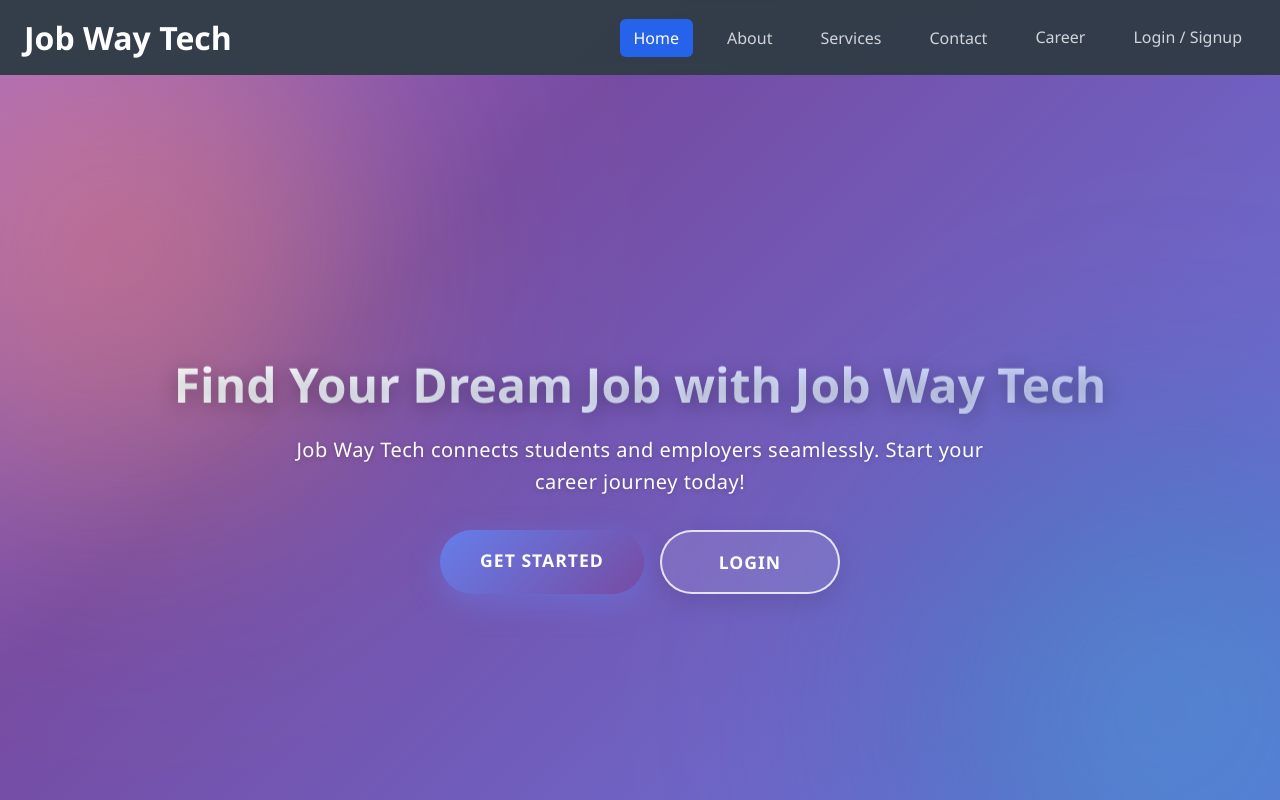
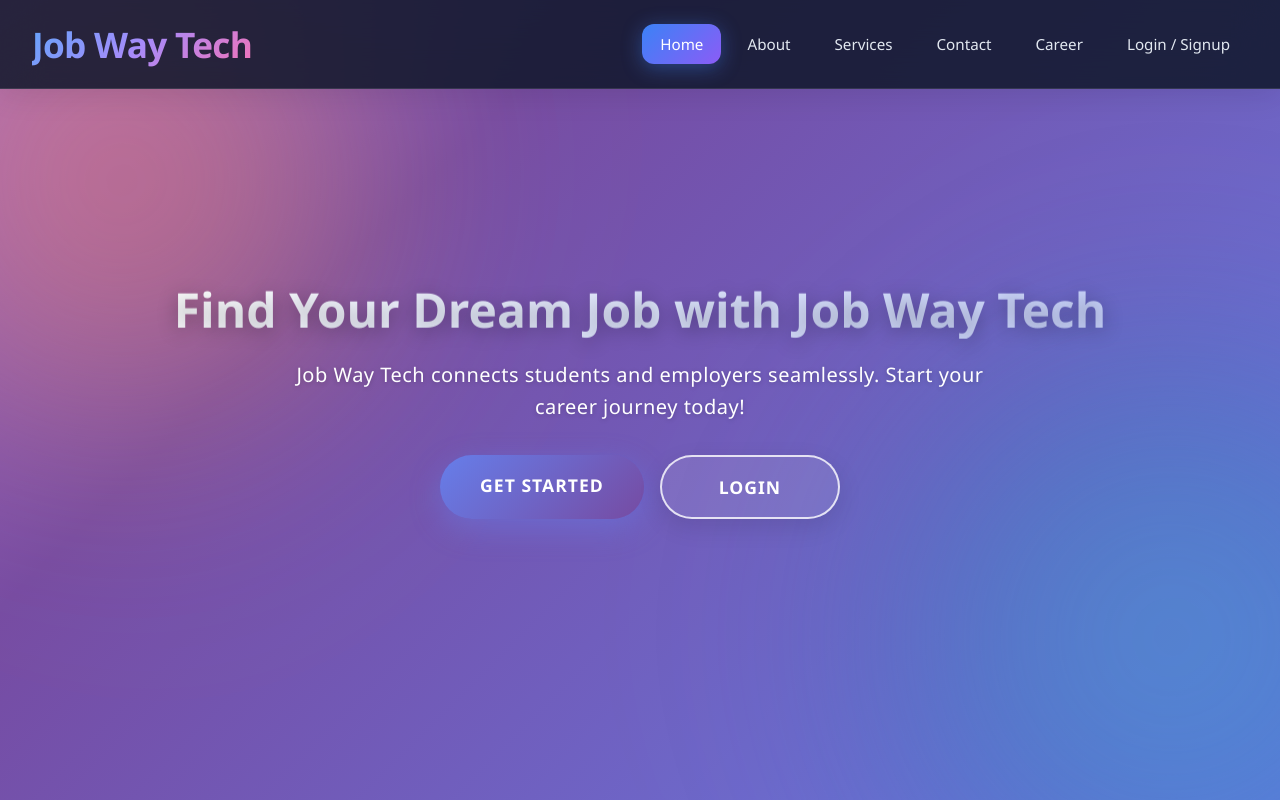
Before and after one commit to Jobwaytech/sitev1, a React (Create React App) app: page / in a window 1280 px wide. Shown: the top 800 px of the page. Built offline with nearby package versions, Linux system fonts and the light colour scheme.

Commit message:
Update Navbar.css

```diff
--- a/src/css/Navbar.css
+++ b/src/css/Navbar.css
@@ -1,12 +1,23 @@
-/* 🌙 Navbar */
+/* 🌙 Enhanced Navbar */
         .navbar {
-  background: rgba(31, 41, 55, 0.9);
-  backdrop-filter: blur(6px);
-  padding: 12px 24px;
-  position: sticky;
+            background: rgba(15, 23, 42, 0.85);
+            backdrop-filter: blur(20px);
+            -webkit-backdrop-filter: blur(20px);
+            padding: 16px 32px;
+            position: fixed;
             top: 0;
+            left: 0;
+            right: 0;
             z-index: 1000;
-  transition: all 0.3s ease;
+            transition: all 0.4s cubic-bezier(0.4, 0, 0.2, 1);
+            border-bottom: 1px solid rgba(255, 255, 255, 0.1);
+            box-shadow: 0 4px 32px rgba(0, 0, 0, 0.1);
+        }
+
+        .navbar.scrolled {
+            background: rgba(15, 23, 42, 0.95);
+            padding: 12px 32px;
+            box-shadow: 0 8px 32px rgba(0, 0, 0, 0.2);
         }
 
         /* 🔧 Container */
@@ -14,103 +25,255 @@
             display: flex;
             justify-content: space-between;
             align-items: center;
-  max-width: 1280px;
+            max-width: 1400px;
             margin: 0 auto;
         }
 
-/* 🖋 Logo */
+        /* 🖋 Enhanced Logo */
         .logo {
-  font-size: 2rem;
-  font-weight: bold;
-  color: #fff;
+            font-size: 2.2rem;
+            font-weight: 800;
+            background: linear-gradient(135deg, #60a5fa, #a78bfa, #f472b6);
+            -webkit-background-clip: text;
+            -webkit-text-fill-color: transparent;
+            background-clip: text;
             cursor: pointer;
+            transition: all 0.3s ease;
+            letter-spacing: -0.02em;
         }
 
-/* 🧭 Links */
+        .logo:hover {
+            transform: scale(1.05);
+            filter: brightness(1.2);
+        }
+
+        /* 🧭 Enhanced Links */
         .nav-links {
             display: flex;
             align-items: center;
-  gap: 20px;
-  transition: all 0.3s ease-in-out;
+            gap: 8px;
+            transition: all 0.4s cubic-bezier(0.4, 0, 0.2, 1);
         }
 
         .nav-links a,
         .nav-links .scroll-link {
-  color: #d1d5db;
-  font-size: 1rem;
+            color: #e2e8f0;
+            font-size: 0.95rem;
             font-weight: 500;
-  padding: 8px 14px;
-  border-radius: 6px;
-  transition: background 0.3s ease, color 0.3s ease, transform 0.2s ease;
+            padding: 10px 18px;
+            border-radius: 12px;
+            transition: all 0.3s cubic-bezier(0.4, 0, 0.2, 1);
             text-decoration: none;
             cursor: pointer;
             background: transparent;
             border: none;
+            position: relative;
+            overflow: hidden;
+        }
+
+        .nav-links a::before,
+        .nav-links .scroll-link::before {
+            content: '';
+            position: absolute;
+            top: 0;
+            left: -100%;
+            width: 100%;
+            height: 100%;
+            background: linear-gradient(90deg, transparent, rgba(255, 255, 255, 0.1), transparent);
+            transition: left 0.5s ease;
+        }
+
+        .nav-links a:hover::before,
+        .nav-links .scroll-link:hover::before {
+            left: 100%;
+            text-decoration: none;
         }
 
         .nav-links a:hover,
         .nav-links .scroll-link:hover {
-  background: rgba(255, 255, 255, 0.12);
+            background: rgba(255, 255, 255, 0.08);
             color: #ffffff;
-  transform: translateY(-1px);
+            transform: translateY(-2px);
+            box-shadow: 0 4px 20px rgba(96, 165, 250, 0.3);
+            text-decoration: none;
         }
 
         .nav-links .active {
-  background-color: #2563eb;
+            background: linear-gradient(135deg, #3b82f6, #8b5cf6);
             color: #ffffff;
+            box-shadow: 0 4px 20px rgba(59, 130, 246, 0.4);
         }
 
-/* 🔓 Logout */
+        .nav-links .active:hover {
+            background: linear-gradient(135deg, #2563eb, #7c3aed);
+            transform: translateY(-2px);
+            box-shadow: 0 6px 25px rgba(59, 130, 246, 0.5);
+            text-decoration: none;
+        }
+
+        /* 🔓 Enhanced Logout */
         .logout-btn {
-  background-color: #ef4444;
+            background: linear-gradient(135deg, #ef4444, #dc2626);
             color: white;
             border: none;
-  padding: 8px 14px;
-  border-radius: 6px;
+            padding: 10px 18px;
+            border-radius: 12px;
             cursor: pointer;
-  font-weight: 500;
-  transition: background 0.3s, transform 0.2s;
+            font-weight: 600;
+            font-size: 0.95rem;
+            transition: all 0.3s cubic-bezier(0.4, 0, 0.2, 1);
+            box-shadow: 0 4px 20px rgba(239, 68, 68, 0.3);
+            position: relative;
+            overflow: hidden;
+        }
+
+        .logout-btn::before {
+            content: '';
+            position: absolute;
+            top: 0;
+            left: -100%;
+            width: 100%;
+            height: 100%;
+            background: linear-gradient(90deg, transparent, rgba(255, 255, 255, 0.2), transparent);
+            transition: left 0.5s ease;
+        }
+
+        .logout-btn:hover::before {
+            left: 100%;
+            text-decoration: none;
         }
 
         .logout-btn:hover {
-  background-color: #dc2626;
-  transform: translateY(-1px);
+            background: linear-gradient(135deg, #dc2626, #b91c1c);
+            transform: translateY(-2px);
+            box-shadow: 0 6px 25px rgba(239, 68, 68, 0.4);
+            text-decoration: none;
         }
 
-/* 🍔 Hamburger */
+        .logout-btn:active {
+            transform: translateY(0);
+        }
+
+        /* 🍔 Enhanced Hamburger */
         .hamburger {
             display: none;
-  font-size: 2rem;
+            font-size: 1.8rem;
             background: none;
             border: none;
-  color: #fff;
+            color: #e2e8f0;
             cursor: pointer;
+            padding: 8px;
+            border-radius: 8px;
+            transition: all 0.3s ease;
+            position: relative;
         }
 
-/* 📱 Responsive */
+        .hamburger:hover {
+            background: rgba(255, 255, 255, 0.1);
+            color: #ffffff;
+            transform: scale(1.1);
+            text-decoration: none;
+        }
+
+        /* 📱 Enhanced Responsive */
         @media (max-width: 768px) {
+            .navbar {
+                padding: 12px 20px;
+            }
+
             .hamburger {
                 display: block;
             }
 
             .nav-links {
                 position: absolute;
-    top: 70px;
+                top: calc(100% + 10px);
                 right: 20px;
                 flex-direction: column;
-    gap: 14px;
-    background: rgba(31, 41, 55, 0.98);
-    padding: 20px 25px;
-    border-radius: 10px;
-    box-shadow: 0 8px 16px rgba(0,0,0,0.2);
+                gap: 4px;
+                background: rgba(15, 23, 42, 0.95);
+                backdrop-filter: blur(20px);
+                -webkit-backdrop-filter: blur(20px);
+                padding: 24px 20px;
+                border-radius: 16px;
+                box-shadow: 0 20px 40px rgba(0, 0, 0, 0.3);
+                border: 1px solid rgba(255, 255, 255, 0.1);
                 opacity: 0;
-    transform: translateY(-10px);
+                transform: translateY(-20px) scale(0.95);
                 pointer-events: none;
+                transition: all 0.4s cubic-bezier(0.4, 0, 0.2, 1);
+                min-width: 200px;
             }
 
             .nav-links.open {
                 opacity: 1;
-    transform: translateY(0);
+                transform: translateY(0) scale(1);
                 pointer-events: auto;
             }
+
+            .nav-links a,
+            .nav-links .scroll-link,
+            .logout-btn {
+                width: 100%;
+                text-align: center;
+                margin: 2px 0;
             }
+
+            .logo {
+                font-size: 1.8rem;
+            }
+        }
+
+        @media (max-width: 480px) {
+            .navbar {
+                padding: 10px 16px;
+            }
+
+            .navbar-container {
+                padding: 0;
+            }
+
+            .nav-links {
+                right: 16px;
+                padding: 20px 16px;
+                min-width: 180px;
+            }
+
+            .logo {
+                font-size: 1.6rem;
+            }
+        }
+
+        /* Demo content */
+        .demo-content {
+            padding: 40px 20px;
+            max-width: 1200px;
+            margin: 0 auto;
+            text-align: center;
+        }
+
+        .demo-content h1 {
+            color: white;
+            font-size: 3rem;
+            margin-bottom: 20px;
+            font-weight: 700;
+        }
+
+        .demo-content p {
+            color: rgba(255, 255, 255, 0.8);
+            font-size: 1.2rem;
+            line-height: 1.6;
+            max-width: 600px;
+            margin: 0 auto;
+        }
+
+        /* Scroll indicator */
+        .scroll-indicator {
+            position: fixed;
+            top: 0;
+            left: 0;
+            height: 3px;
+            background: linear-gradient(90deg, #60a5fa, #a78bfa, #f472b6);
+            z-index: 1001;
+            transition: width 0.3s ease;
+        }
```
Lines whose indentation alone changed are shown as unchanged.
